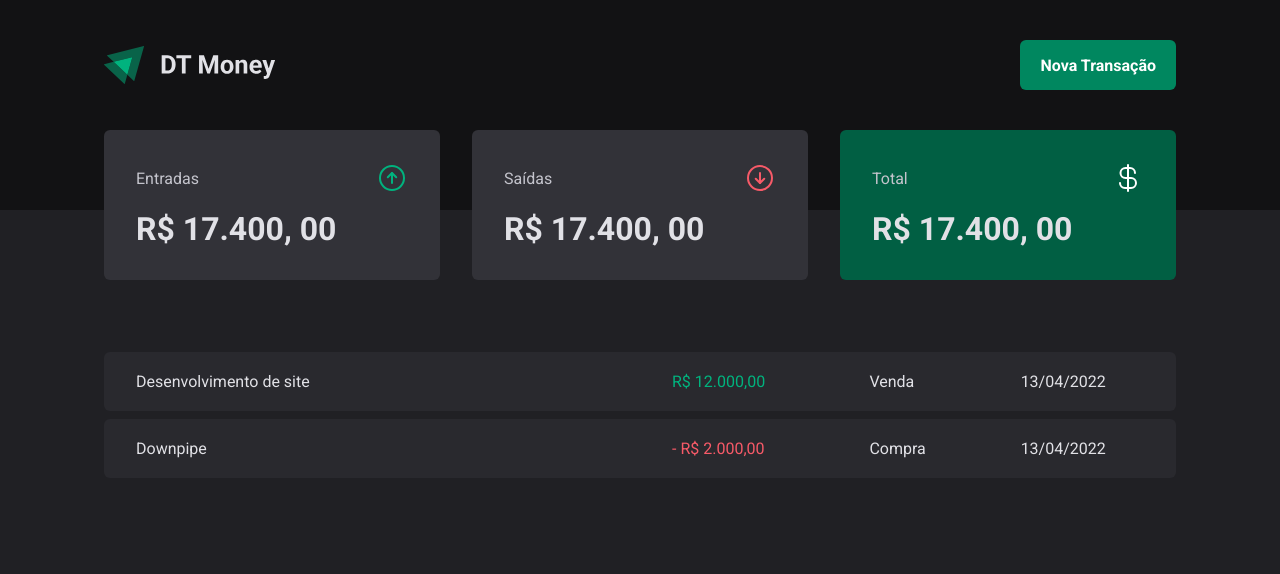
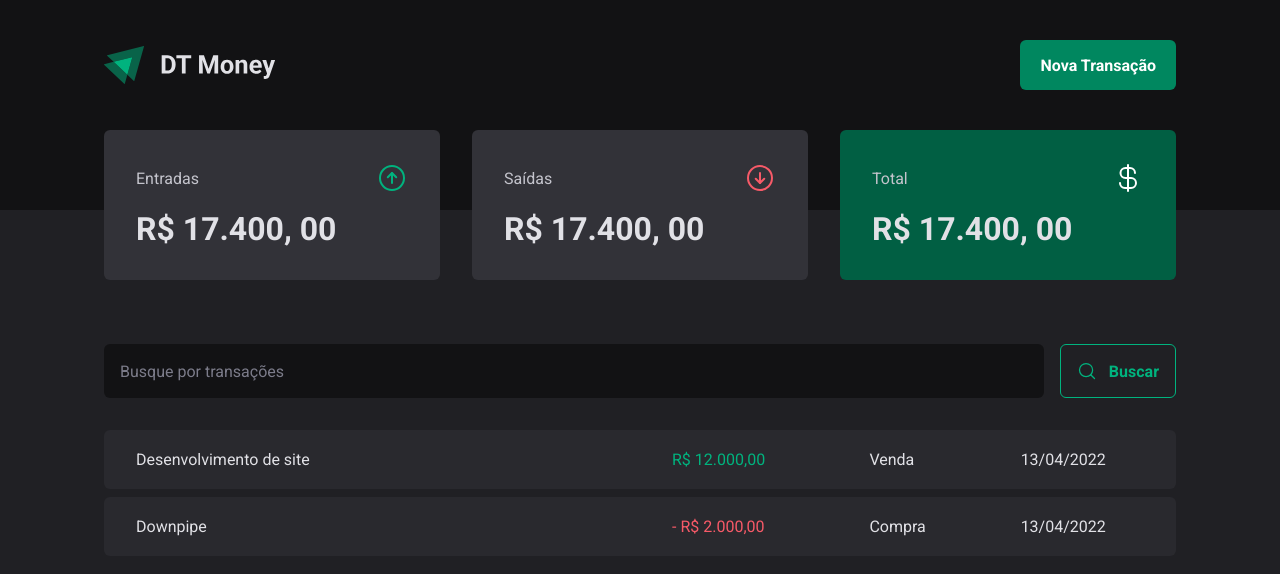
Before and after one commit to wwilliamsantana/dashboard-controle-financeiro, a React (Vite) app: page / in a window 1280 px wide. Shown: the top 574 px of the page. Built offline with nearby package versions, Linux system fonts and the light colour scheme.

Commit message:
Estrutura visual - Componente: SearchForm

```diff
--- /dev/null
+++ b/src/pages/Transactions/components/SearchForm/index.tsx
@@ -0,0 +1,15 @@
+import { MagnifyingGlass } from "phosphor-react";
+import { SearchFormContainer } from "./styles";
+
+
+export function SearchForm(){
+  return(
+    <SearchFormContainer>
+      <input type="text" placeholder="Busque por transações" />
+      <button type="submit">
+        <MagnifyingGlass size={20}/>
+        Buscar
+      </button>
+    </SearchFormContainer>
+  )
+}
--- /dev/null
+++ b/src/pages/Transactions/components/SearchForm/styles.ts
@@ -0,0 +1,46 @@
+import styled from "styled-components";
+
+
+export const SearchFormContainer = styled.form`
+  display: flex;
+  gap: 1rem;
+
+  input{
+    flex: 1;
+    border-radius: 6px;
+    border: 0;
+    background-color: ${props => props.theme["gray-900"]};
+    color: ${props => props.theme["gray-300"]};
+    padding: 1rem;
+
+    &::placeholder{
+      color: ${props => props.theme["gray-500"]};
+    }
+  }
+
+  button{
+    display: flex;
+    align-items: center;
+    gap: 0.75rem;
+
+    border: 0;
+    outline: 0;
+    padding: 1rem;
+    background: transparent;
+    border: 1px solid ${props => props.theme["green-300"]};
+    color: ${props => props.theme["green-300"]};
+    font-weight: bold;
+    border-radius: 6px;
+
+    &:hover{
+      background: ${props => props.theme["green-500"]};
+      border-color: ${props => props.theme["green-500"]};
+      color: ${props => props.theme.white};
+      transition: background-color 0.2s, color 0.2s, border-color 0.2s ;
+    }
+
+  }
+
+
+
+`
--- a/src/pages/Transactions/index.tsx
+++ b/src/pages/Transactions/index.tsx
@@ -1,5 +1,6 @@
 import { Header } from "../../components/Header";
 import { Summary } from "../../components/Summary";
+import { SearchForm } from "./components/SearchForm";
 import { PriceHighLight, TransactionContainer, TransactionsTable } from "./styles";
 
 export function Transactions(){
@@ -9,6 +10,7 @@
       <Summary/>
 
       <TransactionContainer>
+        <SearchForm/>
         <TransactionsTable>
           <tbody>
             <tr>
--- a/src/pages/Transactions/styles.ts
+++ b/src/pages/Transactions/styles.ts
@@ -12,7 +12,7 @@
   width: 100%;
   border-collapse: separate;
   border-spacing: 0 0.5rem;
-  /* margin-top: 1.5rem; */
+  margin-top: 1.5rem;
 
   td{
     padding: 1.25rem 2rem;
--- a/src/styles/global.ts
+++ b/src/styles/global.ts
@@ -6,6 +6,7 @@
     padding: 0;
     box-sizing: border-box;
   }
+
   :focus{
     outline: 0;
     box-shadow: 0 0 0 2px ${props => props.theme["green-500"]};
```
